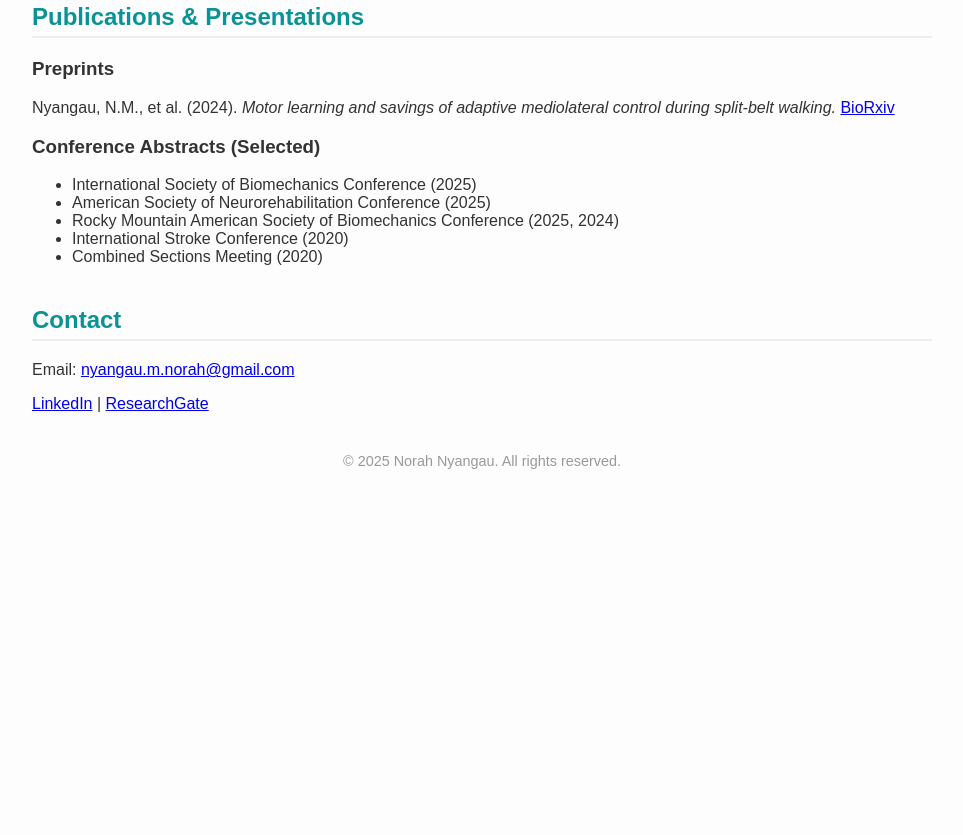
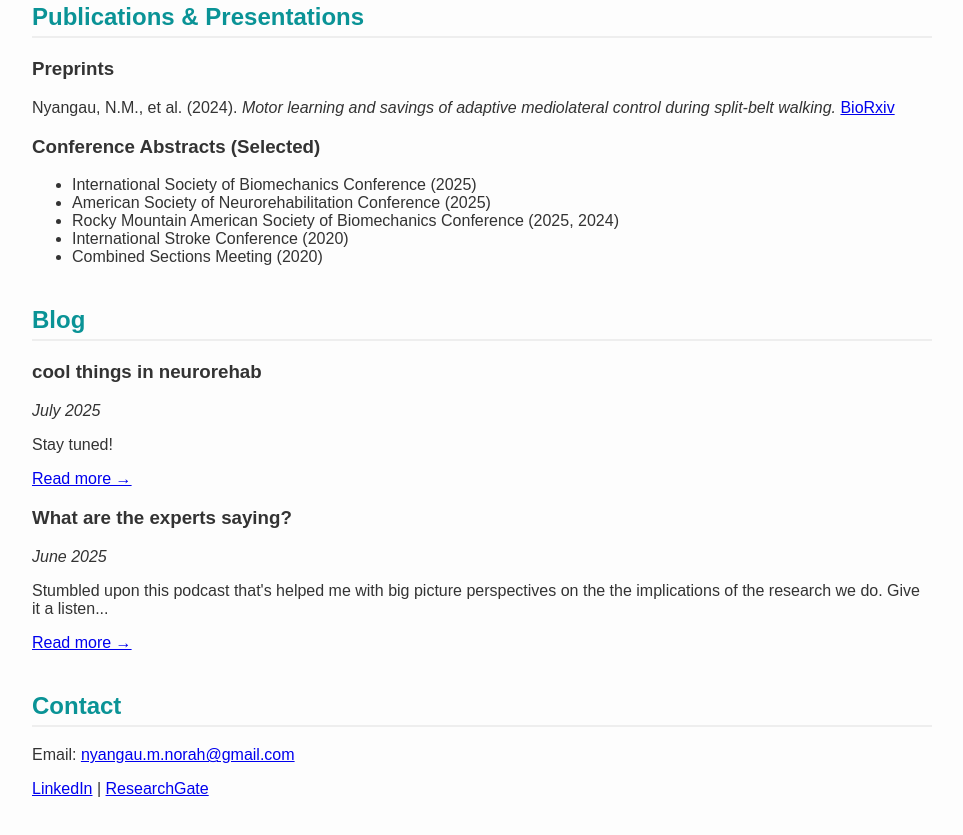
Before and after one commit to norxluc/aboutNMN.github.io, a plain HTML site: page index.html in a window 1280 px wide. Shown: the part 585-1420 px from the top of the page, without its empty margins (158-1121 px from the left). Before the commit the page ends 1089 px from the top, so only its background shows below. Drawn offline with Linux system fonts and the light colour scheme.

Commit message:
Update index.html

```diff
--- a/index.html
+++ b/index.html
@@ -60,6 +60,25 @@
       </ul>
     </section>
 
+    <section id="blog">
+      <h2>Blog</h2>
+
+      <article class="post">
+        <h3>cool things in neurorehab</h3>
+        <p><em>July 2025</em></p>
+        <p>Stay tuned!</p>
+        <a href="#">Read more →</a>
+      </article>
+
+
+      <article class="post">
+        <h3>What are the experts saying?</h3>
+        <p><em>June 2025</em></p>
+        <p>Stumbled upon this podcast that's helped me with big picture perspectives on the the implications of the research we do. Give it a listen...</p>
+        <a href="https://open.spotify.com/show/4rV3lecGl0UjpQKGJg2iid?si=0d02eddadc724771">Read more →</a>
+      </article>
+    </section>
+
     <section id="contact">
       <h2>Contact</h2>
       <p>Email: <a href="mailto:norah.nyangau@colorado.edu">nyangau.m.norah@gmail.com</a></p>
```
